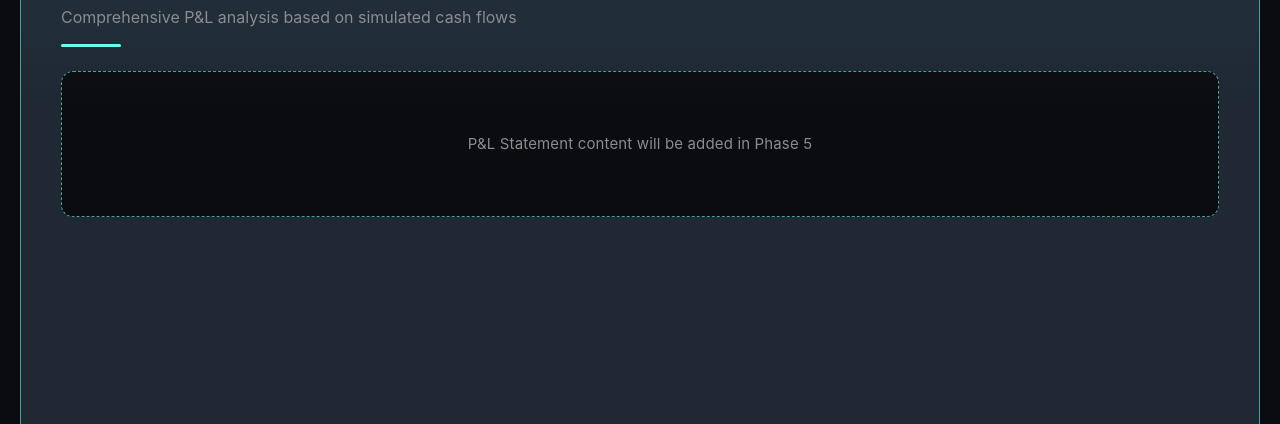
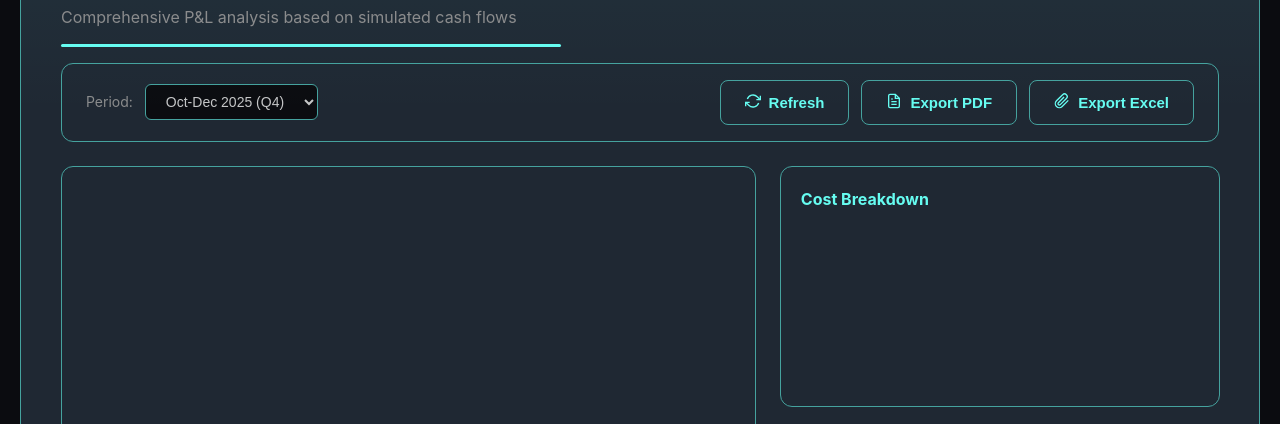
Before and after one commit to laxpayne7/TRAILER-PLANT, a plain HTML site: page WORKING CAPITAL CALCULATOR/Calculator_C/index.html in a window 1280 px wide. Both pictures are taken after a click on the button "Profit & Loss Statement". Shown: the part 354-778 px from the top of the page. Drawn offline with nearby package versions, Linux system fonts and the light colour scheme.

Commit message:
PnL Tab- UI design

```diff
--- /dev/null
+++ b/WORKING CAPITAL CALCULATOR/Calculator_C/components/pnl-statement.html
@@ -0,0 +1,65 @@
+<div class="tab-header">
+    <h2>Profit & Loss Statement</h2>
+    <p>Comprehensive P&L analysis based on simulated cash flows</p>
+</div>
+
+<!-- Features Section -->
+<div class="pnl-features">
+    <div class="period-selector">
+        <label for="pnl-period">Period:</label>
+        <select id="pnl-period">
+            <option value="oct-dec">Oct-Dec 2025 (Q4)</option>
+            <option value="oct">October 2025</option>
+            <option value="nov">November 2025</option>
+            <option value="dec">December 2025</option>
+        </select>
+    </div>
+    <div class="pnl-actions">
+        <button class="btn btn-secondary" onclick="refreshPnL()">
+            <span class="icon-refresh"></span>
+            Refresh
+        </button>
+        <button class="btn btn-secondary" onclick="exportPnLPDF()">
+            <span class="icon-pdf"></span>
+            Export PDF
+        </button>
+        <button class="btn btn-secondary" onclick="exportPnLExcel()">
+            <span class="icon-excel"></span>
+            Export Excel
+        </button>
+    </div>
+</div>
+
+<!-- Main Content Area -->
+<div class="pnl-content">
+    <!-- P&L Statement Section -->
+    <div class="pnl-statement">
+        <div class="statement-container">
+            <!-- P&L table will be dynamically generated here -->
+        </div>
+    </div>
+
+    <!-- Charts Section -->
+    <div class="pnl-charts">
+        <div class="chart-box">
+            <h4>Cost Breakdown</h4>
+            <canvas id="costBreakdownChart"></canvas>
+        </div>
+        <div class="chart-box">
+            <h4>Monthly Revenue Trend</h4>
+            <canvas id="revenueTrendChart"></canvas>
+        </div>
+        <div class="chart-box">
+            <h4>Profit Margin Trend</h4>
+            <canvas id="marginTrendChart"></canvas>
+        </div>
+    </div>
+</div>
+
+<!-- Insights Section -->
+<div class="pnl-insights">
+    <h3 class="insights-title">Key Insights</h3>
+    <div class="insights-container">
+        <!-- Insights will be dynamically generated here -->
+    </div>
+</div>
--- a/WORKING CAPITAL CALCULATOR/Calculator_C/css/style.css
+++ b/WORKING CAPITAL CALCULATOR/Calculator_C/css/style.css
@@ -178,7 +178,7 @@ body {
     position: absolute;
     bottom: -16px;
     left: 0;
-    width: 60px;
+    width: 500px;
     height: 3px;
     background: var(--accent-primary);
     border-radius: 2px;
@@ -635,3 +635,106 @@ body {
 button:focus {
     outline-offset: -2px;
 }
+
+/* P&L Statement Styles */
+.pnl-features {
+    display: flex;
+    justify-content: space-between;
+    align-items: center;
+    background-color: var(--secondary-dark);
+    border: 1px solid var(--accent-secondary);
+    border-radius: 12px;
+    padding: 16px 24px;
+    margin-bottom: 24px;
+}
+
+.period-selector {
+    display: flex;
+    align-items: center;
+    gap: 12px;
+}
+
+.period-selector label {
+    color: var(--text-muted);
+    font-size: 14px;
+}
+
+.period-selector select {
+    padding: 8px 16px;
+    background-color: var(--primary-dark);
+    border: 1px solid var(--accent-secondary);
+    border-radius: 6px;
+    color: var(--text-light);
+    font-size: 14px;
+}
+
+.pnl-actions {
+    display: flex;
+    gap: 12px;
+}
+
+.pnl-content {
+    display: grid;
+    grid-template-columns: 60% 38%;
+    gap: 24px;
+    margin-bottom: 24px;
+}
+
+.pnl-statement {
+    background-color: var(--secondary-dark);
+    border: 1px solid var(--accent-secondary);
+    border-radius: 12px;
+    padding: 24px;
+}
+
+.pnl-charts {
+    display: flex;
+    flex-direction: column;
+    gap: 20px;
+}
+
+.chart-box {
+    background-color: var(--secondary-dark);
+    border: 1px solid var(--accent-secondary);
+    border-radius: 12px;
+    padding: 20px;
+}
+
+.chart-box h4 {
+    color: var(--accent-primary);
+    font-size: 16px;
+    margin-bottom: 16px;
+}
+
+.chart-box canvas {
+    max-height: 180px;
+}
+
+.pnl-insights {
+    background-color: var(--secondary-dark);
+    border: 1px solid var(--accent-secondary);
+    border-radius: 12px;
+    padding: 24px;
+}
+
+.insights-title {
+    color: var(--accent-primary);
+    font-size: 20px;
+    margin-bottom: 16px;
+}
+
+/* Responsive */
+@media (max-width: 1024px) {
+    .pnl-content {
+        grid-template-columns: 1fr;
+    }
+
+    .pnl-charts {
+        flex-direction: row;
+        overflow-x: auto;
+    }
+
+    .chart-box {
+        min-width: 300px;
+    }
+}
--- a/WORKING CAPITAL CALCULATOR/Calculator_C/index.html
+++ b/WORKING CAPITAL CALCULATOR/Calculator_C/index.html
@@ -29,13 +29,7 @@
 
         <!-- Profit & Loss Statement Tab -->
         <div id="pnl-tab" class="tab-content">
-            <div class="tab-header">
-                <h2>Profit & Loss Statement</h2>
-                <p>Comprehensive P&L analysis based on simulated cash flows</p>
-            </div>
-            <div class="placeholder">
-                <p>P&L Statement content will be added in Phase 5</p>
-            </div>
+            <!-- Content will be loaded from pnl-statement.html -->
         </div>
 
         <!-- Balance Sheet Tab -->
@@ -53,8 +47,9 @@
     <script src="https://cdn.jsdelivr.net/npm/chart.js"></script>
     <script src="js/script.js"></script>
     <script>
-        // Load the cashflow form component
+        // Load components
         loadComponent('components/cashflow-form.html', 'cashflow-tab');
+        loadComponent('components/pnl-statement.html', 'pnl-tab');
     </script>
 </body>
 </html>
--- a/WORKING CAPITAL CALCULATOR/Calculator_C/js/script.js
+++ b/WORKING CAPITAL CALCULATOR/Calculator_C/js/script.js
@@ -8,6 +8,8 @@ async function loadComponent(componentPath, targetId) {
         // Initialize component-specific functionality after loading
         if (targetId === 'cashflow-tab') {
             initializeCashFlowForm();
+        } else if (targetId === 'pnl-tab') {
+            initializePnLStatement();
         }
     } catch (error) {
         console.error('Error loading component:', error);
@@ -65,6 +67,88 @@ function initializeCashFlowForm() {
     if (downloadIcon) {
         downloadIcon.innerHTML = '<svg width="16" height="16" viewBox="0 0 24 24" fill="none" stroke="currentColor" stroke-width="2"><path d="M21 15v4a2 2 0 0 1-2 2H5a2 2 0 0 1-2-2v-4"></path><polyline points="7 10 12 15 17 10"></polyline><line x1="12" y1="15" x2="12" y2="3"></line></svg>';
     }
+}
+
+// Initialize P&L Statement functionality
+function initializePnLStatement() {
+    // Add SVG icons
+    const refreshIcon = document.querySelector('.icon-refresh');
+    if (refreshIcon) {
+        refreshIcon.innerHTML = '<svg width="16" height="16" viewBox="0 0 24 24" fill="none" stroke="currentColor" stroke-width="2"><path d="M23 4v6h-6"></path><path d="M1 20v-6h6"></path><path d="M3.51 9a9 9 0 0 1 14.85-3.36L23 10M1 14l4.64 4.36A9 9 0 0 0 20.49 15"></path></svg>';
+    }
+
+    const pdfIcon = document.querySelector('.icon-pdf');
+    if (pdfIcon) {
+        pdfIcon.innerHTML = '<svg width="16" height="16" viewBox="0 0 24 24" fill="none" stroke="currentColor" stroke-width="2"><path d="M14 2H6a2 2 0 0 0-2 2v16a2 2 0 0 0 2 2h12a2 2 0 0 0 2-2V8z"></path><polyline points="14 2 14 8 20 8"></polyline><line x1="16" y1="13" x2="8" y2="13"></line><line x1="16" y1="17" x2="8" y2="17"></line><polyline points="10 9 9 9 8 9"></polyline></svg>';
+    }
+
+    const excelIcon = document.querySelector('.icon-excel');
+    if (excelIcon) {
+        excelIcon.innerHTML = '<svg width="16" height="16" viewBox="0 0 24 24" fill="none" stroke="currentColor" stroke-width="2"><path d="M21.44 11.05l-9.19 9.19a6 6 0 0 1-8.49-8.49l9.19-9.19a4 4 0 0 1 5.66 5.66l-9.2 9.19a2 2 0 0 1-2.83-2.83l8.49-8.48"></path></svg>';
+    }
+}
+
+// P&L Statement Functions
+function refreshPnL() {
+    console.log('Refreshing P&L Statement...');
+
+    // Check if cash flow data exists
+    if (cashFlowData.length === 0) {
+        alert('Please run the Cash Flow simulation first');
+        return;
+    }
+
+    // Generate P&L data
+    generatePnLStatement();
+}
+
+function exportPnLPDF() {
+    console.log('Exporting P&L to PDF...');
+    alert('PDF export will be implemented in a future update');
+}
+
+function exportPnLExcel() {
+    console.log('Exporting P&L to Excel...');
+    alert('Excel export will be implemented in a future update');
+}
+
+// Generate P&L Statement from cash flow data
+function generatePnLStatement() {
+    const selectedPeriod = document.getElementById('pnl-period').value;
+
+    // Calculate P&L data
+    const pnlData = calculatePnLData(selectedPeriod);
+
+    // Display P&L statement
+    displayPnLStatement(pnlData);
+
+    // Generate charts
+    generatePnLCharts(pnlData);
+
+    // Generate insights
+    generatePnLInsights(pnlData);
+}
+
+// Placeholder functions to be implemented
+function calculatePnLData(period) {
+    console.log('Calculating P&L for period:', period);
+    // Will implement the calculation logic
+    return {};
+}
+
+function displayPnLStatement(data) {
+    console.log('Displaying P&L statement');
+    // Will implement the display logic
+}
+
+function generatePnLCharts(data) {
+    console.log('Generating P&L charts');
+    // Will implement the chart generation
+}
+
+function generatePnLInsights(data) {
+    console.log('Generating P&L insights');
+    // Will implement the insights generation
 }
 
 // Global variables to store simulation data
```
